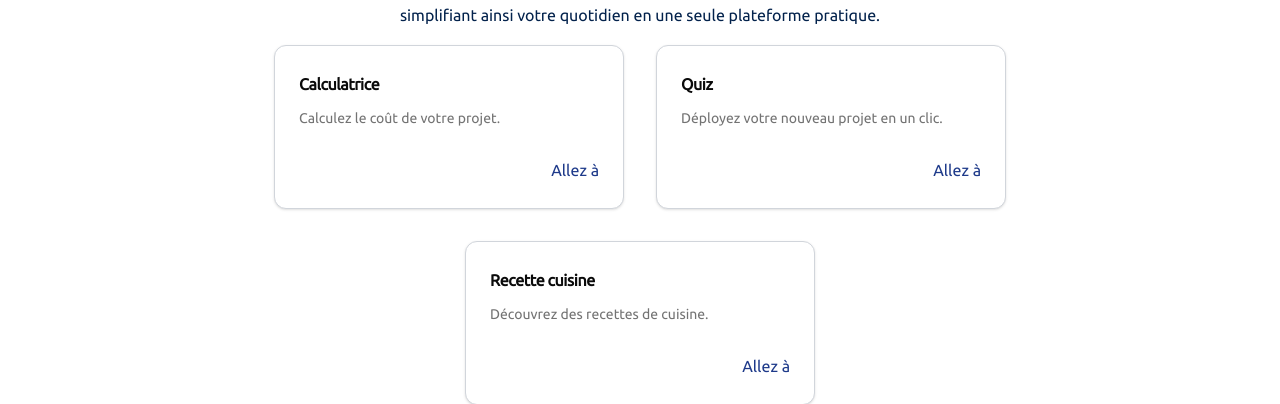
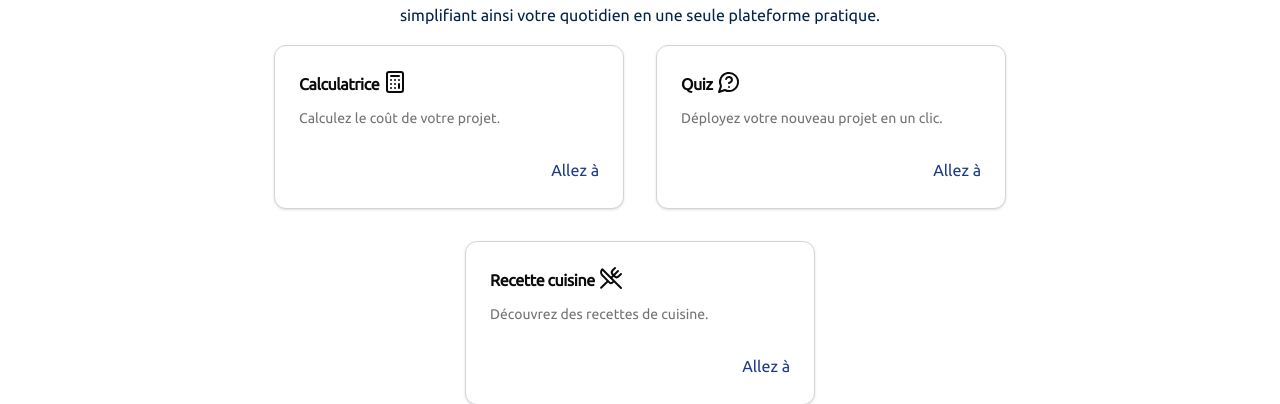
Before and after one commit to CMia03/versa-app, a Next.js app: page /en/acceuil in a window 1280 px wide. Shown: the part 134-538 px from the top of the page. Built offline with nearby package versions, Linux system fonts and the light colour scheme.

Commit message:
add icon

```diff
--- a/pages/[locale]/acceuil.tsx
+++ b/pages/[locale]/acceuil.tsx
@@ -3,26 +3,27 @@ import { Typography } from "@/components/ui/Typography";
 import { Card, CardContent, CardDescription, CardHeader, CardTitle } from "@/components/ui/card";
 import Layout from "../layout";
 import Link from "next/link";
-
+import { UtensilsCrossed, MessageCircleQuestion, Calculator  } from "lucide-react"
+import Image from "next/image";
 
 const welcomePages = () => {
     const Item = [
         {
             title: "Calculatrice",
             description: "Calculez le coût de votre projet.",
-            image: "",
+            image: <Calculator />,
             href: "/pages/calulator"
         },
         {
             title: "Quiz",
             description: "Déployez votre nouveau projet en un clic.",
-            image: "",
+            image: <MessageCircleQuestion />,
             href: "/pages/quiz"
         },
         {
             title: "Recette cuisine",
             description: "Découvrez des recettes de cuisine.",
-            image: "",
+            image: <UtensilsCrossed />,
             href: "/pages/recep"
 
         }
@@ -38,16 +39,20 @@ const welcomePages = () => {
                         {Item.map((item, index) => (
                             <Card key={index} className="w-[350px] border-gray-300 m-4">
                                 <CardHeader>
-                                    <CardTitle>
-                                        <Typography variant="p">{item.title}</Typography>
-                                        </CardTitle>
+                                    <CardTitle className="flex">
+                                        <Typography variant="p">{item.title}</Typography> &nbsp;
+                                        {typeof item.image === 'string' ? (
+                                            <Image src={item.image} alt={item.title} width={50} height={50} />
+                                        ) : (
+                                            item.image
+                                        )}
+                                    </CardTitle>
                                     <CardDescription>
                                         <Typography variant="p">{item.description}</Typography>
-                                       </CardDescription>
+                                    </CardDescription>
                                 </CardHeader>
                                 <CardContent>
-                                    {/* {item.image && <img src={item.image} alt={item.title} />} */}
-                                    <Link href={item.href}><Typography variant="p" className="text-end text-blue-900">Allez à </Typography> </Link>
+                                    <Link href={item.href}><Typography variant="p" className="text-end text-blue-900">Allez à </Typography></Link>
                                 </CardContent>
                             </Card>
                         ))}
```
